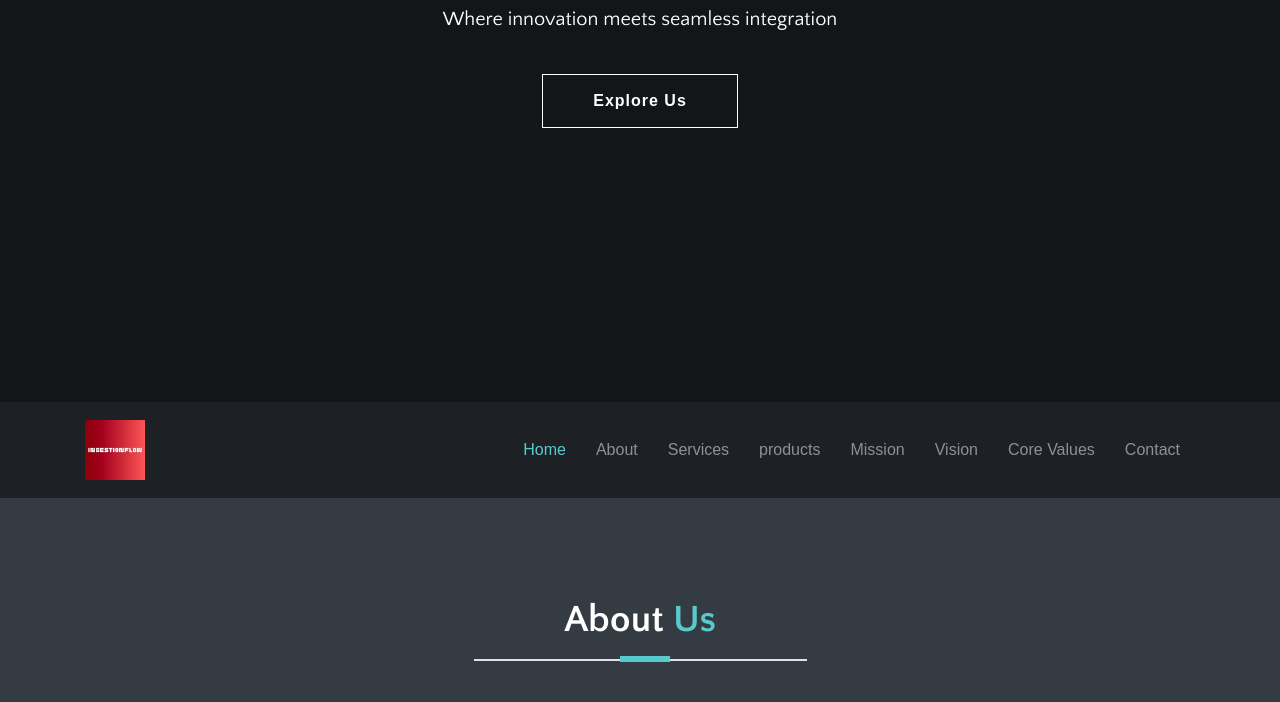
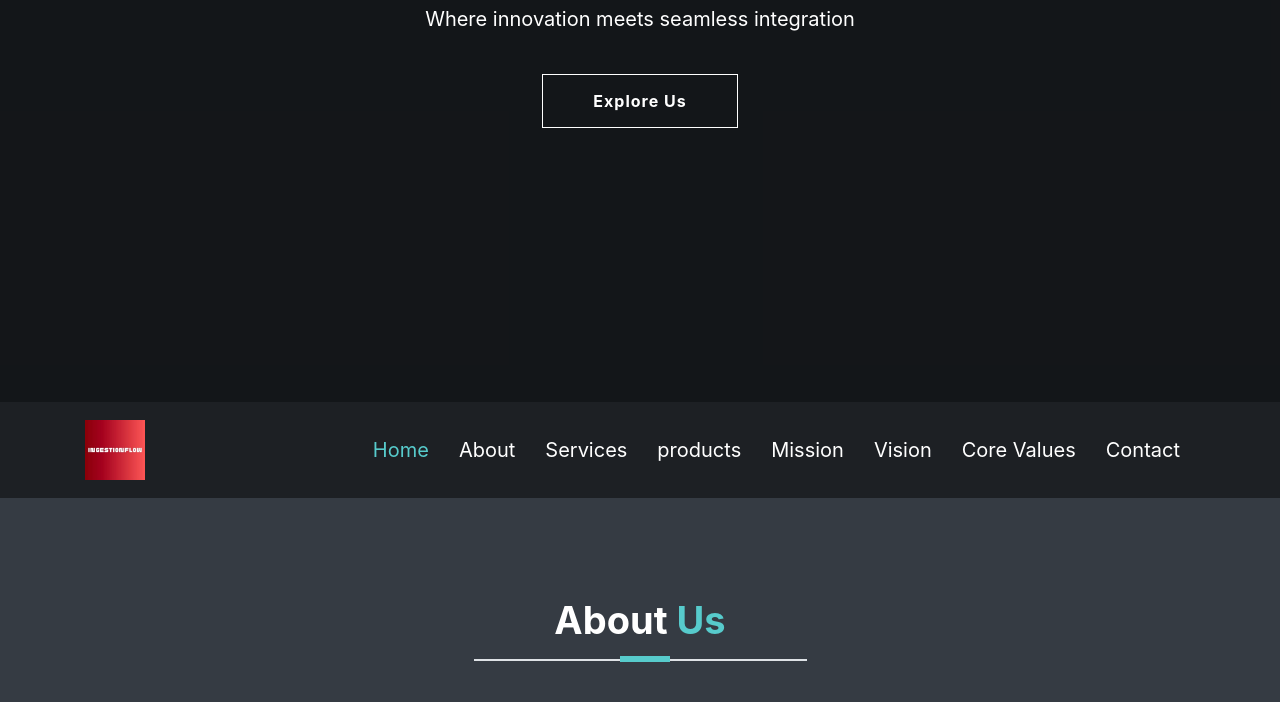
Before and after one commit to ingestionflow/ingestionflow.github.io, a plain HTML site: page index.html in a window 1280 px wide. Shown: the part 398-1100 px from the top of the page. Drawn offline with Linux system fonts and the light colour scheme; some packages are replaced by stand-ins of ours; files whose address does not match are found by name; a web font is replaced by a local one.

Commit message:
fixing the font size

```diff
--- a/css/style.css
+++ b/css/style.css
@@ -15,8 +15,8 @@ html {
 
 body {
   background-color: #353b43;
-  font-family: "Anaheim", sans-serif;
-  color: #737f8a;
+  font-family: "SF Pro Text", "SF Pro Icons", "Helvetica Neue", Helvetica, Arial, sans-serif;
+  color: #ffffff !important;
   -webkit-font-smoothing: antialiased;
   position: relative;
 }
@@ -28,12 +28,10 @@ h4,
 h5,
 h6 {
   font-weight: 400;
-  font-family: "Quattrocento Sans", sans-serif;
-  color: #afbac4;
 }
 
 p {
-  font-family: "Quattrocento Sans", sans-serif;
+    font-size: 20px;
 }
 
 /*=================================================================
@@ -435,7 +433,6 @@ a:hover {
 .header-bradcrumb .active {
   color: #cfcfcf;
   font-weight: 200;
-  font-family: "Quattrocento Sans", sans-serif;
 }
 .header-bradcrumb a:hover {
   color: #57cbcc;
@@ -544,8 +541,8 @@ a:hover {
 .navigation .navigation-menu a {
   padding-left: 15px !important;
   padding-right: 15px !important;
-  font-size: 16px;
-  color: #737f8a;
+  font-size: 20px;
+  color: #ffffff !important;
 }
 .navigation .navigation-menu a:hover, .navigation .navigation-menu a:focus {
   background: transparent;
```
